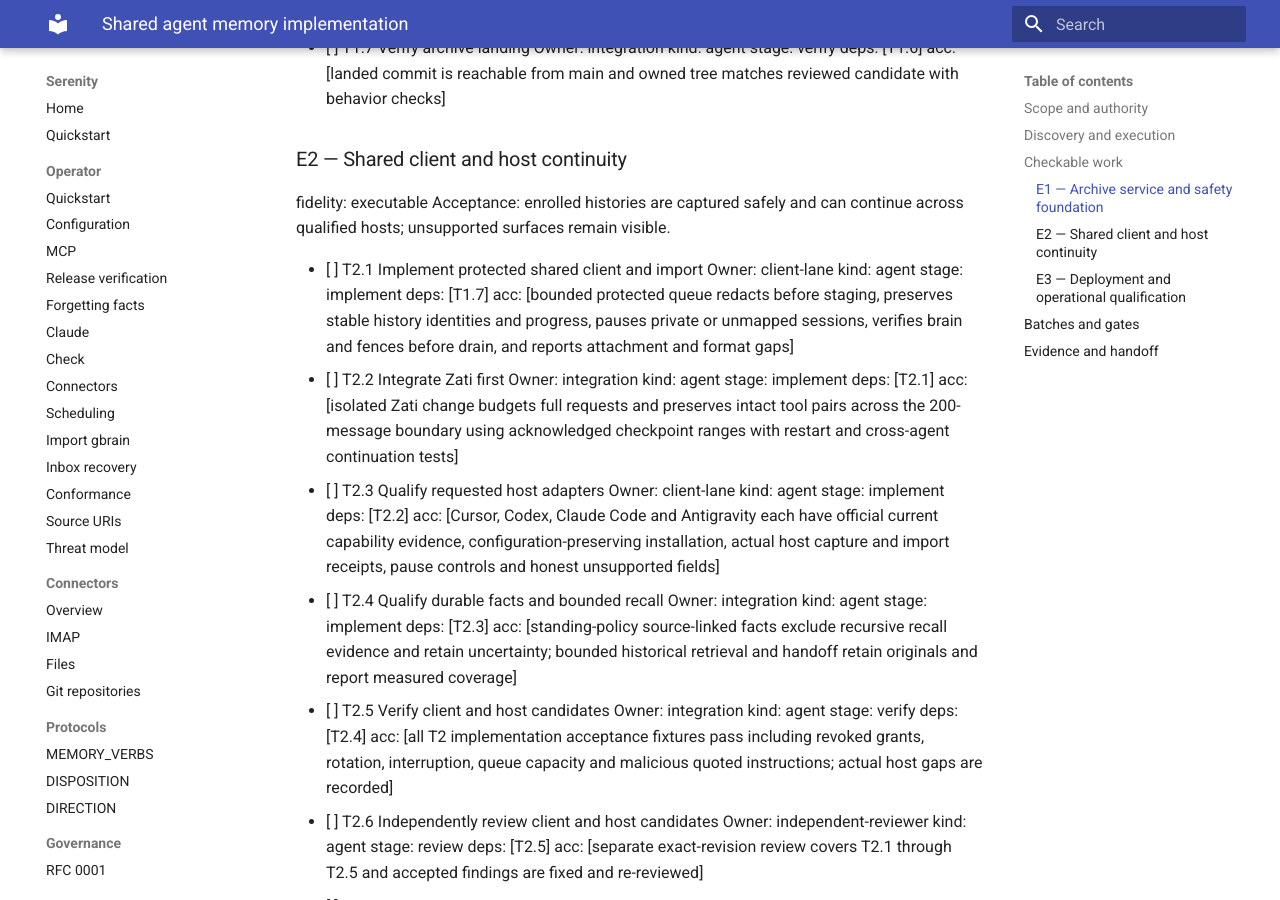
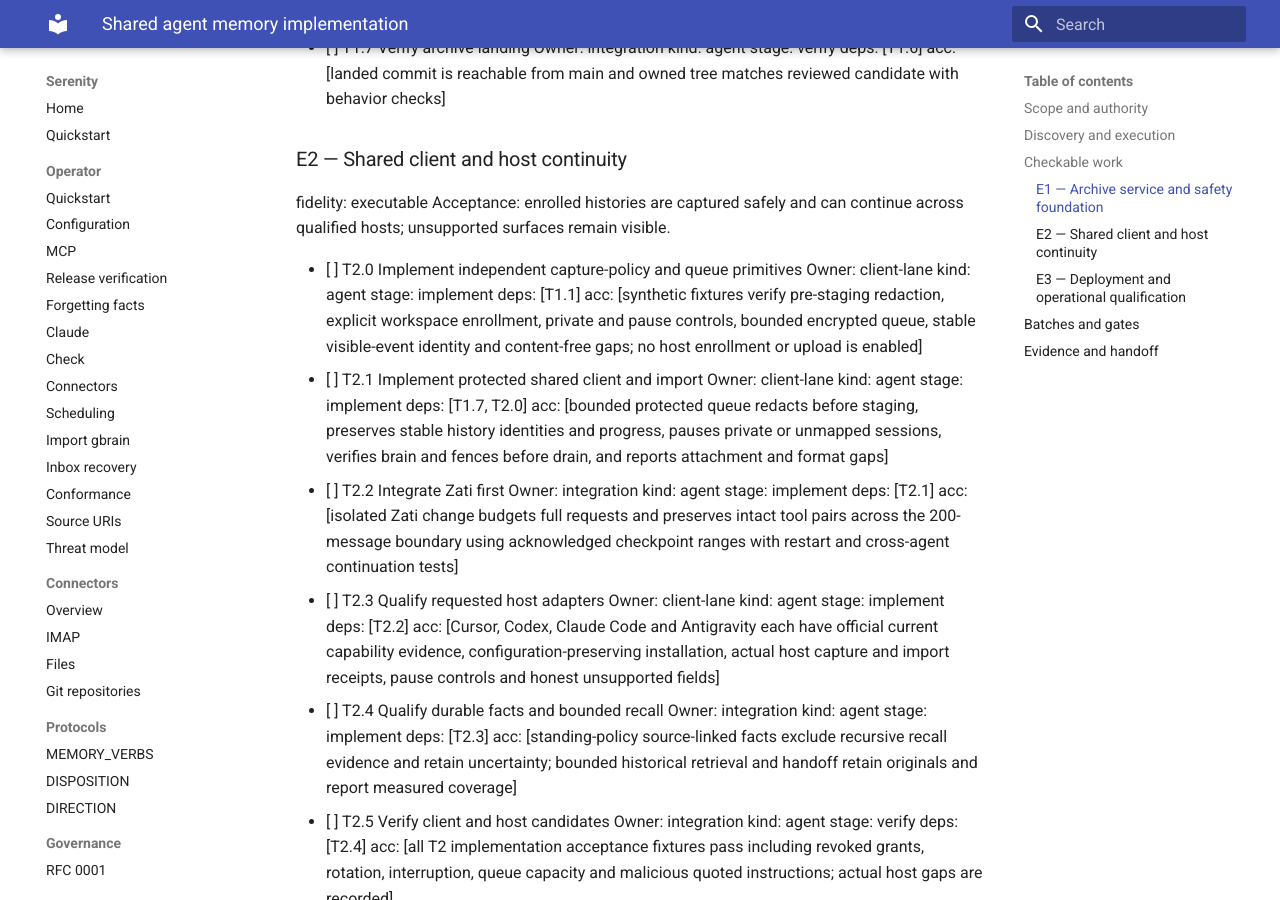
Before and after one commit to sirerun/serenity, an MkDocs documentation site: the page built from docs/plans/shared-agent-memory-implementation-20261016.md, in a window 1280 px wide and 900 px high, scrolled down 1697 px. Built offline with MkDocs 1.6.1 and Material for MkDocs 9.7.7, drawn with Linux system fonts in a browser that asks for light colours; some of the changed text lies outside the part shown.

Commit message:
plan: isolate independent capture safety preparation

```diff
--- a/docs/plans/shared-agent-memory-implementation-20261016.md
+++ b/docs/plans/shared-agent-memory-implementation-20261016.md
@@ -30,7 +30,8 @@ Acceptance: additive gated archive API has exact evidence, bounded admission, ex
 fidelity: executable
 Acceptance: enrolled histories are captured safely and can continue across qualified hosts; unsupported surfaces remain visible.
 
-- [ ] T2.1 Implement protected shared client and import  Owner: client-lane  kind: agent  stage: implement  deps: [T1.7]  acc: [bounded protected queue redacts before staging, preserves stable history identities and progress, pauses private or unmapped sessions, verifies brain and fences before drain, and reports attachment and format gaps]
+- [ ] T2.0 Implement independent capture-policy and queue primitives  Owner: client-lane  kind: agent  stage: implement  deps: [T1.1]  acc: [synthetic fixtures verify pre-staging redaction, explicit workspace enrollment, private and pause controls, bounded encrypted queue, stable visible-event identity and content-free gaps; no host enrollment or upload is enabled]
+- [ ] T2.1 Implement protected shared client and import  Owner: client-lane  kind: agent  stage: implement  deps: [T1.7, T2.0]  acc: [bounded protected queue redacts before staging, preserves stable history identities and progress, pauses private or unmapped sessions, verifies brain and fences before drain, and reports attachment and format gaps]
 - [ ] T2.2 Integrate Zati first  Owner: integration  kind: agent  stage: implement  deps: [T2.1]  acc: [isolated Zati change budgets full requests and preserves intact tool pairs across the 200-message boundary using acknowledged checkpoint ranges with restart and cross-agent continuation tests]
 - [ ] T2.3 Qualify requested host adapters  Owner: client-lane  kind: agent  stage: implement  deps: [T2.2]  acc: [Cursor, Codex, Claude Code and Antigravity each have official current capability evidence, configuration-preserving installation, actual host capture and import receipts, pause controls and honest unsupported fields]
 - [ ] T2.4 Qualify durable facts and bounded recall  Owner: integration  kind: agent  stage: implement  deps: [T2.3]  acc: [standing-policy source-linked facts exclude recursive recall evidence and retain uncertainty; bounded historical retrieval and handoff retain originals and report measured coverage]
@@ -63,3 +64,5 @@ Split a candidate when independent host ownership, unsupported capabilities or r
 ## Evidence and handoff
 
 Session STATUS.md and result.md in the owner-designated external artifact directory hold detailed commands and receipts without secrets. This plan starts with all implementation acceptance open. Checkpoint is mandatory at deadline even if T3.6 dependencies remain incomplete. Existing authored plans and worktrees are preserved. Hierarchical retrieval is gated on comparative evidence; direct retrieval is the baseline. Physical history rewriting and managed-backup deletion are not safe to enable merely because logical exclusion passes tests.
+
+Independent preparation: T2.0 may run concurrently with T1.2 against the documented protocol direction. It owns only new internal/episodeclient files and focused fixtures; no server edits or actual upload/enrollment. Its candidate remains unmerged until integration, verification and independent review explicitly cover it. This is a speculative source assignment, not authorization to activate capture.
```
